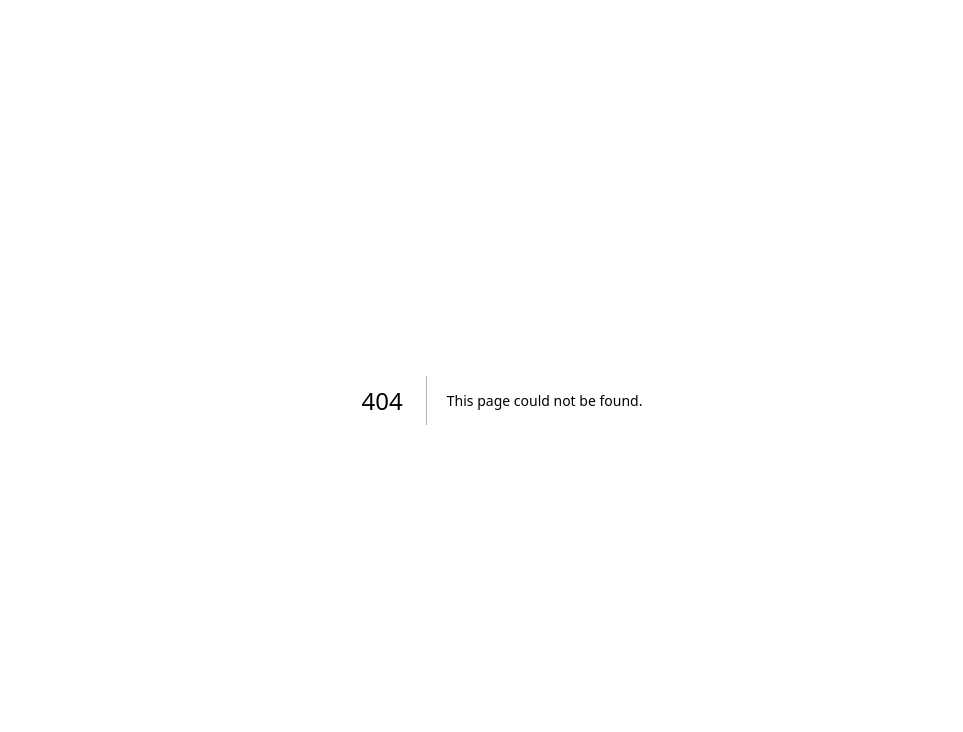
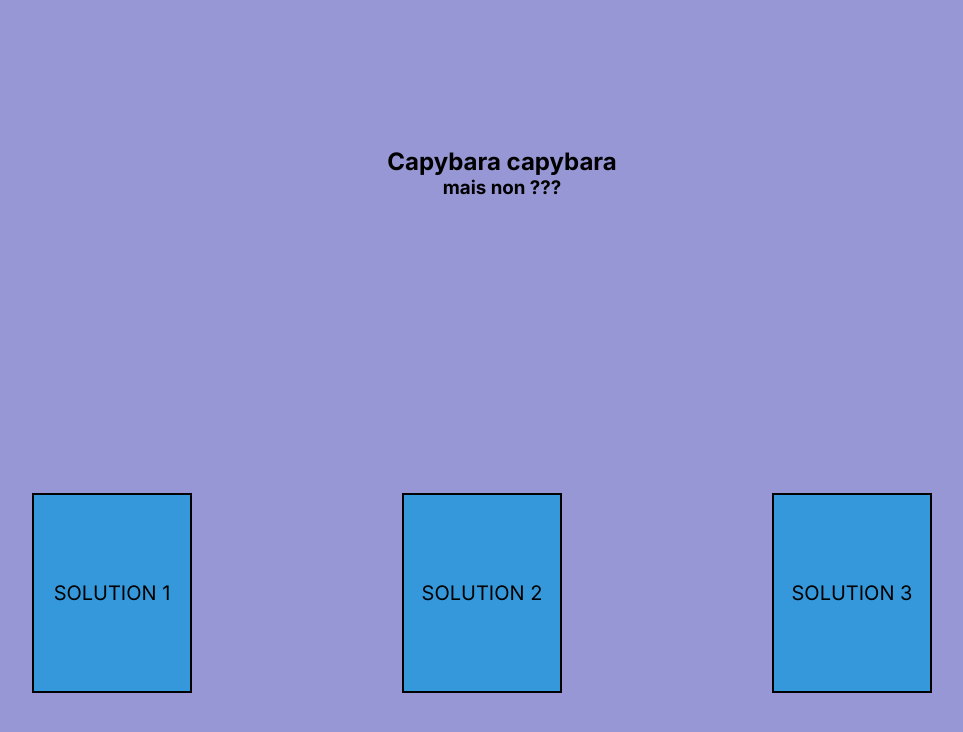
Before and after one commit to Lhokamn/stardust-programers, a Next.js app: page /solutions in a window 1280 px wide. Before the commit this address had no page. Shown: the top 732 px of the page, without its empty margins (138-1101 px from the left). Built offline with nearby package versions, Linux system fonts and the light colour scheme.

Commit message:
Feat : soluce flip cards page

```diff
--- /dev/null
+++ b/app/components/solutions/soluce-card/soluce-card.module.css
@@ -0,0 +1,42 @@
+.card {
+    display: flex;
+    flex-direction: column;
+    border: solid 2px black;
+    height: 100%;
+    width: 10em;
+    transform-style: preserve-3d;
+    transition: transform 0.6s;
+    transform-origin: center;
+    transform: rotateY(0deg);
+}
+
+.card.flip {
+    transform: rotateY(180deg);
+}
+
+.flipContainer {
+    perspective: 1000px;
+    width: 200px;
+    height: 200px;
+  }
+
+.front,
+.back {
+    position: absolute;
+    width: 100%;
+    height: 100%;
+    backface-visibility: hidden;
+    display: flex;
+    align-items: center;
+    justify-content: center;
+    font-size: 20px;
+  }
+
+.front {
+    background-color: #3498db;
+  }
+
+.back {
+    background-color: #2ecc71;
+    transform: rotateY(180deg);
+  }
--- /dev/null
+++ b/app/components/solutions/soluce-card/soluce-card.tsx
@@ -0,0 +1,25 @@
+"use client"
+import { useState } from 'react'
+import styles from './soluce-card.module.css'
+
+
+
+export default function SoluceCard(props: any) {
+
+    function flipCard(event: React.MouseEvent<HTMLElement>) {
+        setCardFlipping(!cardFlipping)
+    }
+
+const [cardFlipping, setCardFlipping] = useState(false);
+
+  return (
+    <div className={styles.flipContainer}>
+        <div className={[styles.card, cardFlipping && styles.flip].join(' ')}>
+            <div className={styles.front} onClick={flipCard}>SOLUTION {props.num}</div>
+            <div className={styles.back} onClick={flipCard}>
+                <p className={styles.textCard}>{props.text}</p>
+            </div>
+        </div>
+    </div>
+  )
+}
--- /dev/null
+++ b/app/solutions/page.module.css
@@ -0,0 +1,18 @@
+.main {
+    background-color: rgb(151, 151, 213);
+    display: flex;
+    justify-content: space-around;
+    flex-direction: column;
+    min-height: 100dvh;
+}
+
+.titleBox {
+    text-align: center;
+}
+
+.cardsBox {
+    display: flex;
+    flex-direction: row;
+    justify-content: space-evenly;
+    height: 20dvh;
+}
--- /dev/null
+++ b/app/solutions/page.tsx
@@ -0,0 +1,20 @@
+import SoluceCard from '../components/solutions/soluce-card/soluce-card'
+import styles from './page.module.css'
+
+export default function Solutions() {
+  return (
+    <main className={styles.main}>
+
+        <div className={styles.titleBox}>
+            <h2>Capybara capybara</h2>
+            <h3>mais non ???</h3>
+        </div>
+
+        <div className={styles.cardsBox}>
+            <SoluceCard num="1" text="Gros caca qui pue"></SoluceCard>
+            <SoluceCard num="2" text="Moi aussi je veux du caca"></SoluceCard>
+            <SoluceCard num="3" text="D'acc"></SoluceCard>
+        </div>
+    </main>
+  )
+}
```
